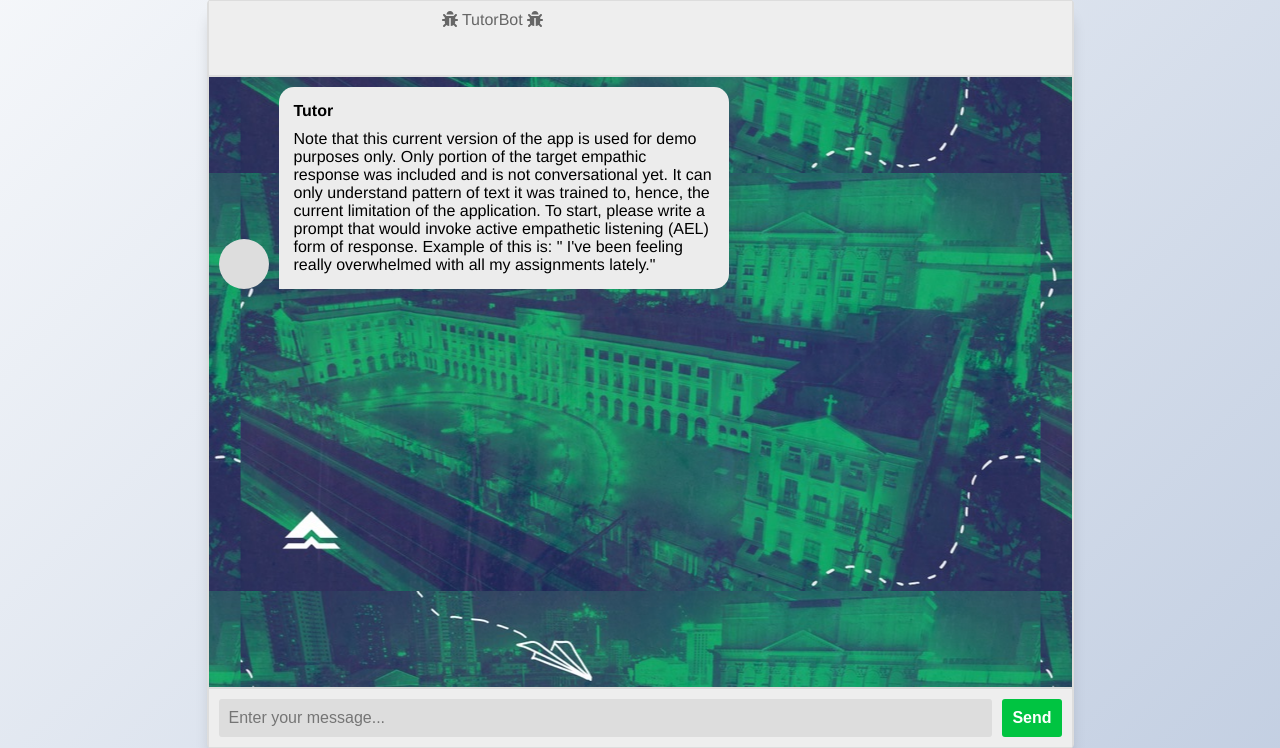
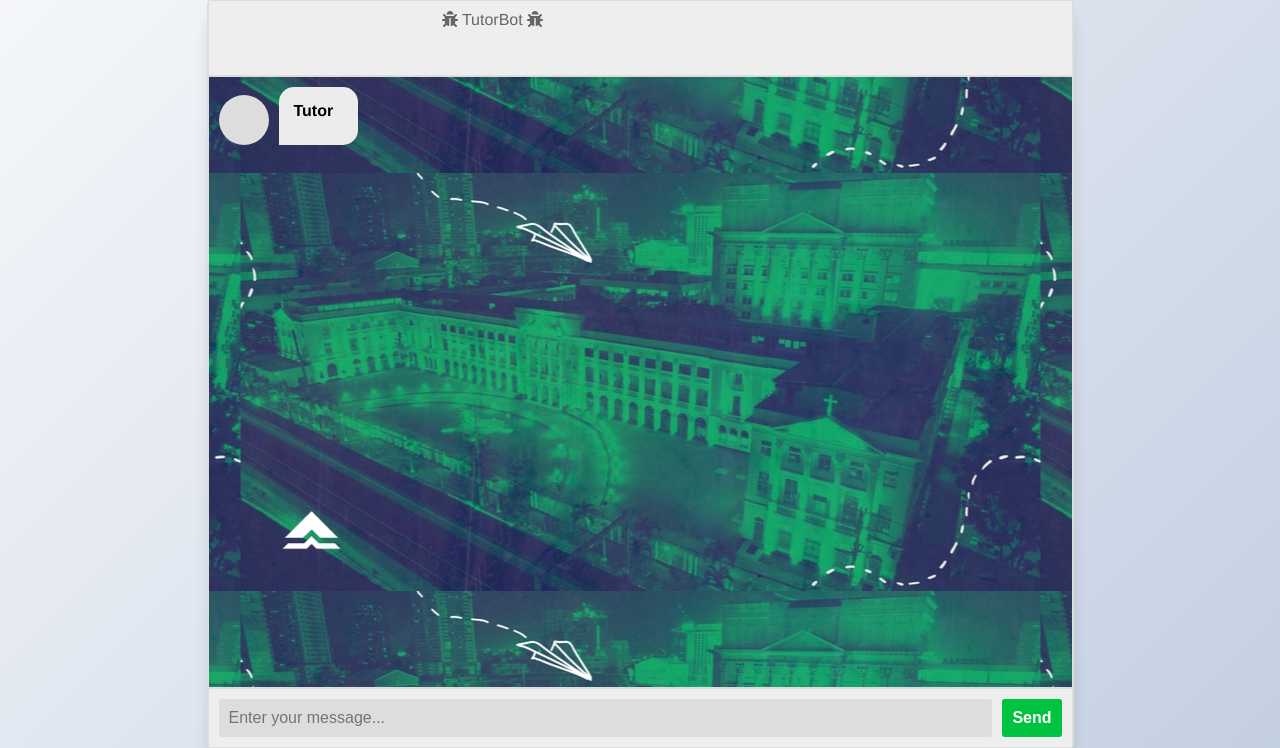
Before and after one commit to JulzPerez/EmpathicBot, a Flask app: page / in a window 1280 px wide. Shown: the part 26-774 px from the top of the page. Run offline with Flask 3, Linux system fonts and the light colour scheme; some libraries are stand-ins or nearby versions.

Commit message:
changes-aug10-3

```diff
--- a/templates/index.html
+++ b/templates/index.html
@@ -99,10 +99,7 @@
             <div class="loading-spinner"></div>
             <div>Loading...</div>
           </div>
-          <p>Note that this current version of the app is used for demo purposes only. Only portion of the target empathic response was included and is not conversational yet.
-            It can only understand pattern of text it was trained to, hence, the current limitation of the application.
-          To start, please write a prompt that would invoke active empathetic listening (AEL) form of response.
-          Example of this is: " I've been feeling really overwhelmed with all my assignments lately."
+          <p>
         </p>
 
         </div>
```
